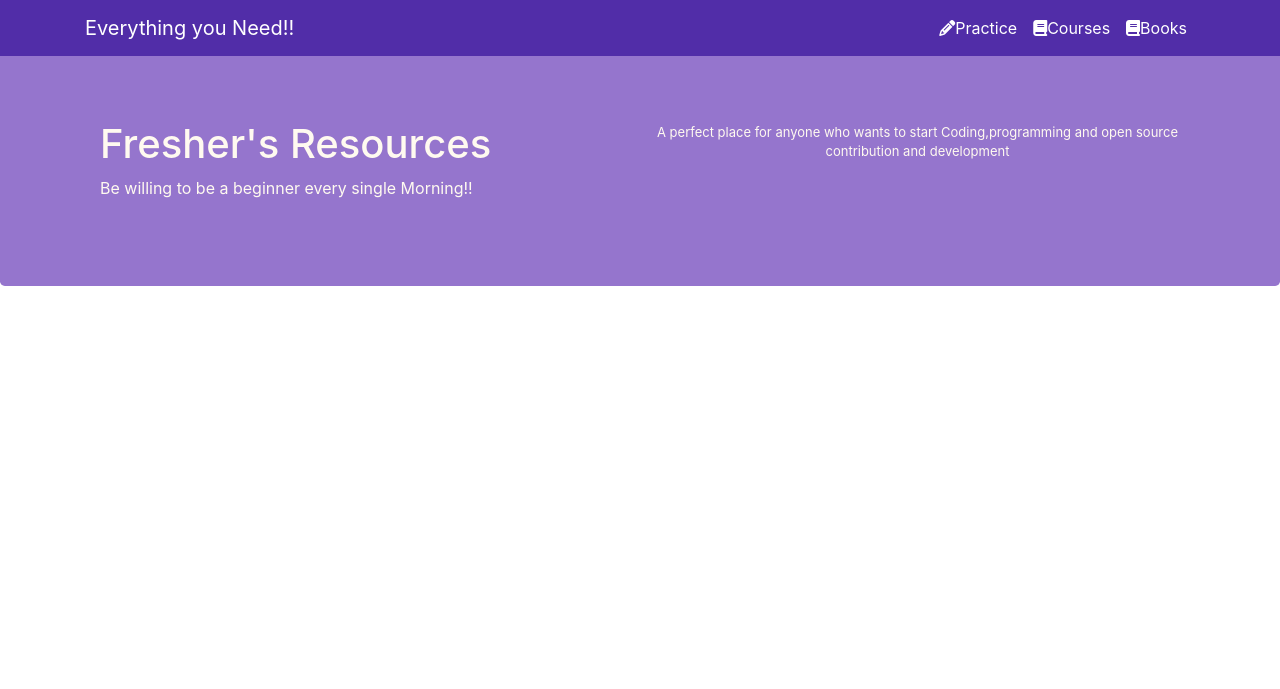
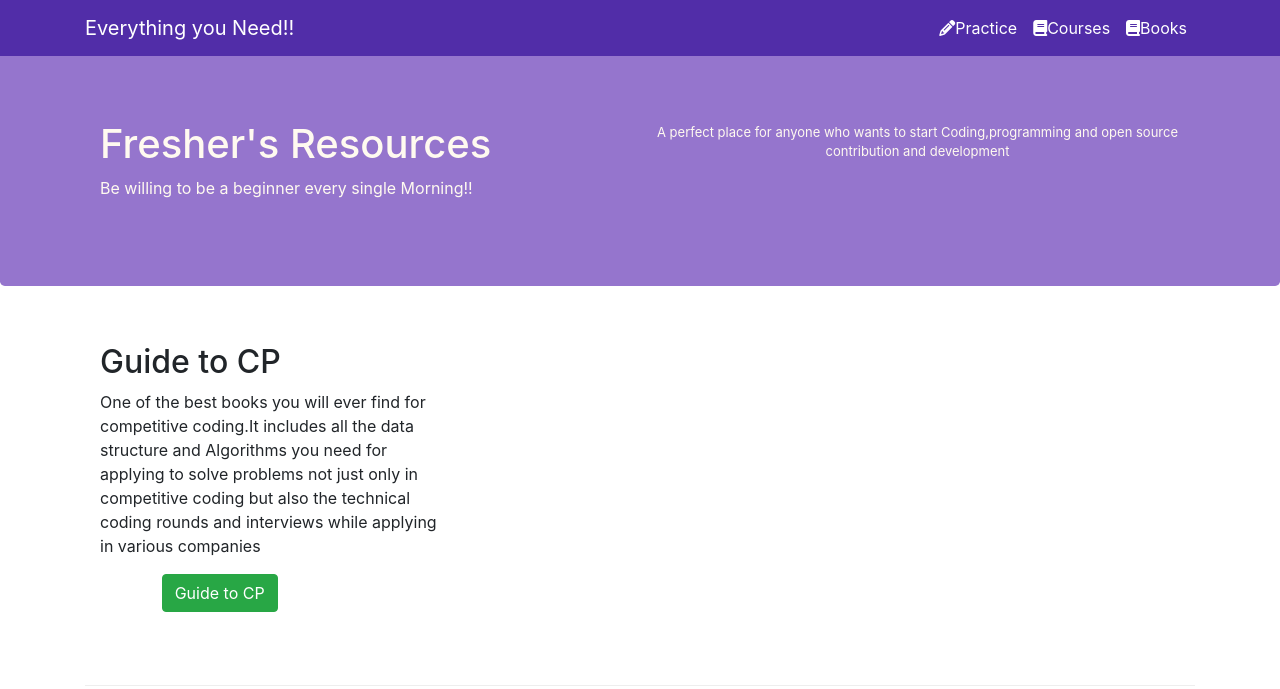
Before and after one commit to Vishesht27/Fresher-s-Help, a website: page Books.html in a window 1280 px wide. Drawn offline with nearby package versions, Linux system fonts and the light colour scheme.

Commit message:
added books.html

```diff
--- a/Books.html
+++ b/Books.html
@@ -49,6 +49,20 @@
             </div>
         </div>
     </header>
+
+    <div class="container">
+        <div class="row row-content align-items-center">
+            <div class="col-12 col-sm-4 col-md-4">
+                <h2>Guide to CP</h2>
+                <p>One of the best books you will ever find for competitive coding.It includes all the data structure and Algorithms you need for applying to solve problems not just only in competitive coding but also the technical coding rounds and interviews while applying in various companies</p>
+                <div class="form-group row">
+                    <div class="offset-md-2 col-md-10">
+                        <button type="submit" class="btn btn-success"onclick="location.href='https://www.pdfdrive.com/guide-to-competitive-programming-learning-and-improving-algorithms-through-contests-e187746875.html';">Guide to CP
+
+                        </button>
+                    </div>
+                </div>
+            </div>
     <script src="node_modules/jquery/dist/jquery.slim.min.js"></script>
  <script src="node_modules/popper.js/dist/umd/popper.min.js"></script>
  <script src="node_modules/bootstrap/dist/js/bootstrap.min.js"></script>
```
